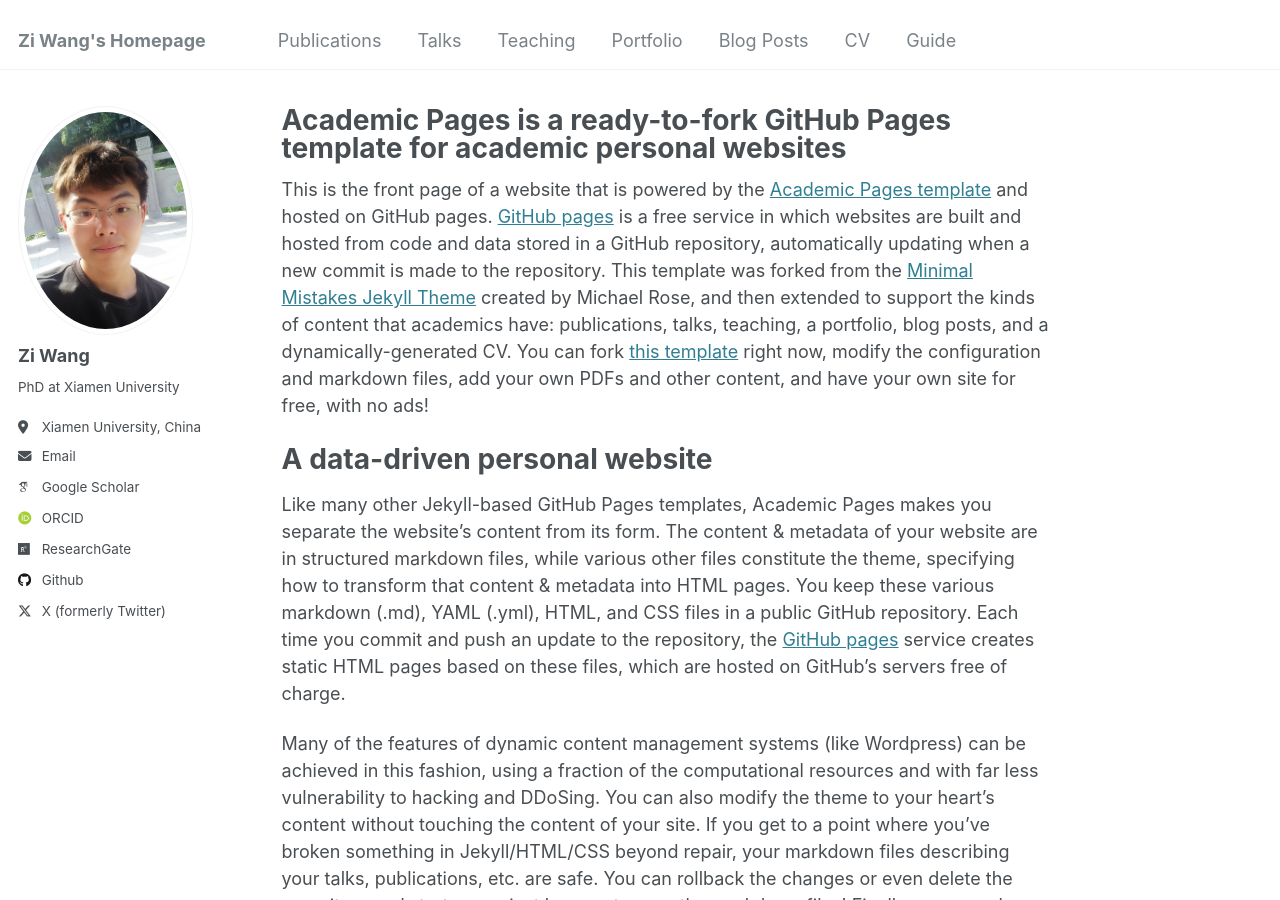
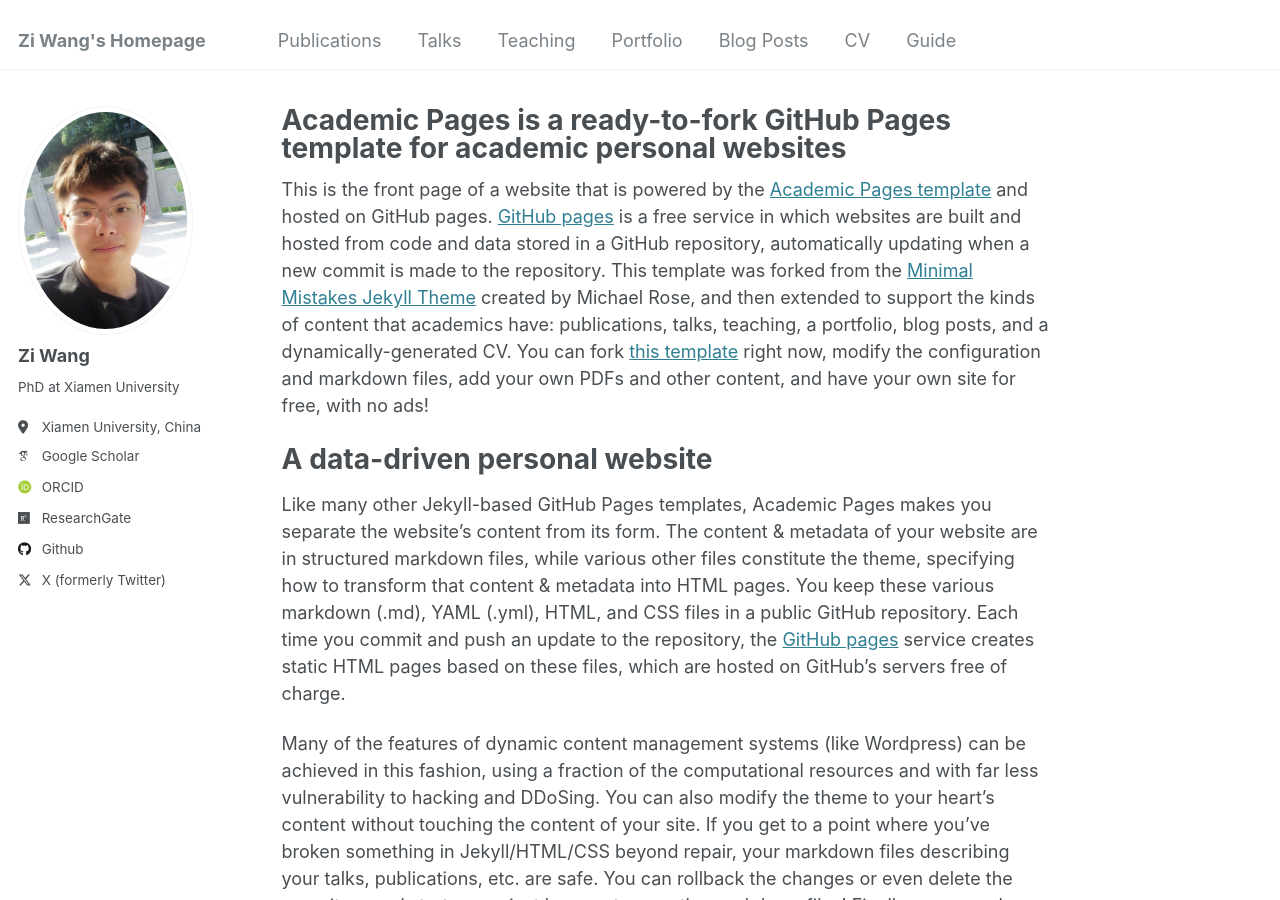
Before and after one commit to wangziblake/wangziblake.github.io, a Jekyll site: the page built from _pages/about.md, in a window 1280 px wide and 900 px high. Built offline with Jekyll 4.4.1, drawn with Linux system fonts in a browser that asks for light colours; some web fonts are replaced.

Commit message:
Update _config.yml

```diff
--- a/_config.yml
+++ b/_config.yml
@@ -27,7 +27,7 @@ author:
   bio              : "PhD at Xiamen University"
   location         : "Xiamen University, China"
   uri              : # URL
-  email            : "wangziblake@gmail.com"
+  email            : # "wangziblake@gmail.com"
 
   # Academic websites
   arxiv            : # URL - Update with the correct link to your profile
```
